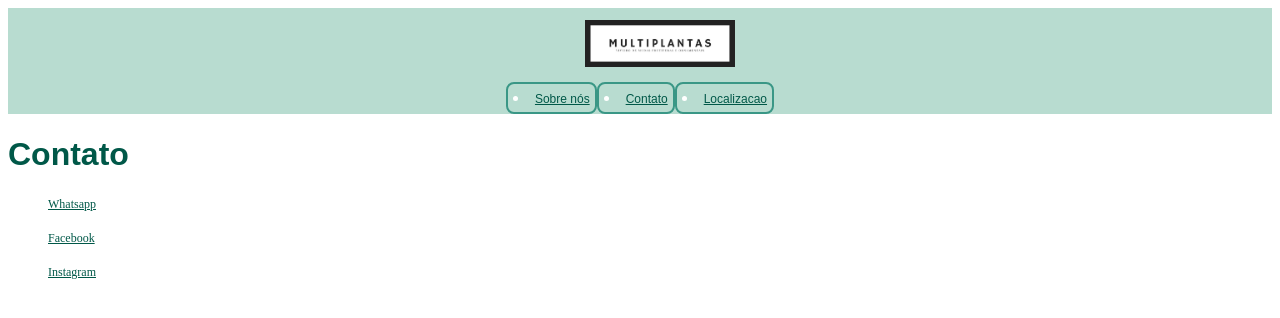
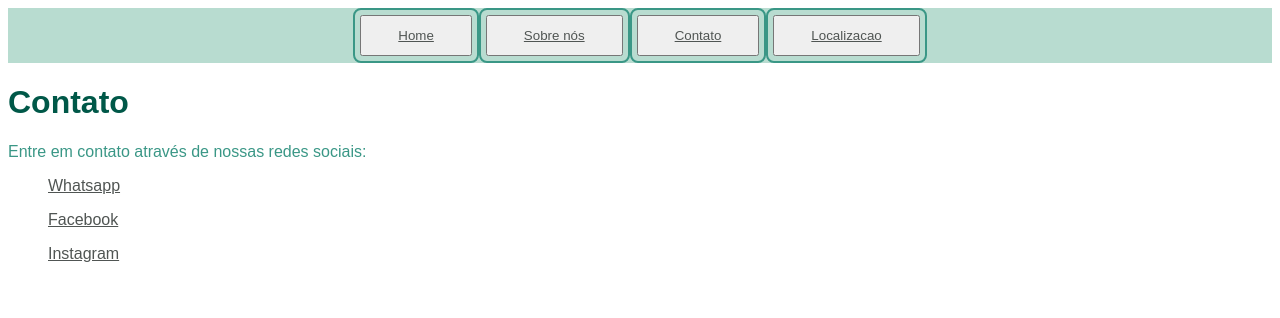
Before and after one commit to MarianaOta/projeto1, a plain HTML site: page html/contato.html in a window 1280 px wide. Drawn offline with Linux system fonts and the light colour scheme.

Commit message:
versaofaltaimagens

```diff
--- a/css/style.css
+++ b/css/style.css
@@ -1,13 +1,3 @@
-.bg {
-  background: rgb(255, 255, 255);
-background: url("#{resource['img/bg.jpg']}") center center no-repeat fixed;
--webkit-backgroundsize: cover;
--moz-background-size:cover;
--o-background-size: cover;
-background-size: cover;
-
-}
-
 
 .um {
   color: rgb(58, 151, 134);
@@ -43,10 +33,15 @@ a {
 .corpo {text-align: center;
 background-color: rgb(239, 236, 238);}
 
-.barramenu {
+
+
+li {
   font-family: Arial, Helvetica, sans-serif;
-  font-size: 12px;
-
+  list-style: none;
+  padding: 10px 30px;
+  background-color: transparent;
+}
+.btns {
   display:flex;
   position: sticky;
   align-items: center;
@@ -54,34 +49,22 @@ background-color: rgb(239, 236, 238);}
   top: 0px;
   background-color: rgb(184, 220, 208);
 }
-.listamenu {
+nav{
+  display: flex;
+  background-color: rgb(184, 220, 208);
+}
+.btn0 {
+  padding: 5px ;
+  text-align: center;
+border-radius: 8px;
+background: transparent;
+border: 2px solid rgb(58, 151, 134);
+font-size: 1rem;
+color:white;
+
+}
 
 
-  background-color: rgb(184, 220, 208);
-  align-items: center;
-
-
-}
-.listamenu li {
-  font-family: Arial, Helvetica, sans-serif;
-  list-style: none;
-  padding: 10px 30px;
-
-}
-.listamenu img {
-  text-align: center;
-  width: 150px;
-
-}
-.btns {
-
-  display:flex;
-  position: sticky;
-  align-items: center;
-  justify-content: center;
-  top: 0px;
-  background-color: rgb(184, 220, 208);
-}
 .btn1 {
   padding: 5px ;
   text-align: center;
@@ -90,25 +73,10 @@ background: transparent;
 border: 2px solid rgb(58, 151, 134);
 font-size: 1rem;
 color:white;
-cursor: pointer;
-position: relative;
 
 }
 
-.btn1::before {content: '';
-position: absolute;
-background: rgb(58, 151, 134);
-width:0;
-height: 100%;
-TOP: 0;
-left: 0;
-z-index: -1;
-transition: all .5s ease;
-}
 
-.btn1:hover::before {
-  width: 100%;
-}
 
 .btn2 {
   padding: 5px ;
@@ -118,25 +86,9 @@ background: transparent;
 border: 2px solid rgb(58, 151, 134);
 font-size: 1rem;
 color:white;
-cursor: pointer;
-position: relative;
 
 }
 
-.btn2::before {content: '';
-position: absolute;
-background: rgb(58, 151, 134);
-width:0;
-height: 100%;
-TOP: 0;
-left: 0;
-z-index: -1;
-transition: all .5s ease;
-}
-
-.btn2:hover::before {
-  width: 100%;
-}
 
 .btn3 {
   padding: 5px ;
@@ -145,34 +97,9 @@ border-radius: 8px;
 background: transparent;
 border: 2px solid rgb(58, 151, 134);
 font-size: 1rem;
-color:white;
-cursor: pointer;
-position: relative;
 
 }
 
-.btn3::before {content: '';
-position: absolute;
-background: rgb(58, 151, 134);
-width:0;
-height: 100%;
-TOP: 0;
-left: 0;
-z-index: -1;
-transition: all .5s ease;
-}
-
-.btn3:hover::before {
-  width: 100%;
-}
-a {color: rgb(0, 88, 72);
-  font-size: 12px;}
-
-  iframe
-  {
-
-  width: 1000px;
-  height: 500px;}
   .local {color: rgb(0, 88, 72);
    font-family: Arial, Helvetica, sans-serif;
     font-display: large;
@@ -187,4 +114,13 @@ a {color: rgb(0, 88, 72);
     font-family: Arial, Helvetica, sans-serif;
     font-display: large;
 
+
   }
+.descricao {
+  font-family: Arial, Helvetica, sans-serif;
+  color: rgb(58, 151, 134);
+}
+.infocontato {
+  font-family: Arial, Helvetica, sans-serif;
+  color: rgb(58, 151, 134);
+}
--- a/html/contato.html
+++ b/html/contato.html
@@ -8,20 +8,23 @@
   <title>Document</title>
 </head>
 <body>
-  <nav class="barramenu">
-    <ul class="listamenu">
-      <a href="/index.html"> <img src="/img/iniciohome.png" alt="multiplantashome"></a>
-     </ul>
-    </nav>
-    <nav class="btns">
-    <button class="btn1"> <li><a href="/html/sobrenos.html"> Sobre nós</a></li></button>
-    <button class="btn2"> <li><a href="/html/contato.html"> Contato</a></li> </button>
-      <button class="btn3"> <Li><a href="/html/localizacao.html">Localizacao</a></Li> </button></nav>
+
+  <div class="btns">
+    <nav>
+      <div class="btn0"><button> <li><a href="/index.html">Home</a></li></button></div>
+      <div class="btn1"><button> <li><a href="/html/sobrenos.html"> Sobre nós</a></li></button></div>
+      <div class="btn2"><button><li><a href="/html/contato.html"> Contato</a></li> </button></div>
+      <div class="btn3"> <button> <Li><a href="/html/localizacao.html">Localizacao</a></Li> </button></div>
+      </nav> </div>
+
   <div class="contato"><h1>Contato</h1></div>
-
+  <div class="descricao">Entre em contato através de nossas redes sociais:</div>
+<div class="infocontato">
   <dl><dd><a href="https://api.whatsapp.com/send?phone=5573999349372&text=Bom%20dia!%20🪴">Whatsapp</a></dl></dd>
 
  <dl><dd> <a href="https://m.facebook.com/pages/category/Product-Service/Multiplantas-105798271224240/">Facebook</a></dd></dt>
  <dl><dd><a href="https://www.instagram.com/ota.teiji/">Instagram</a></dd></dl>
+ </div>
+
 </body>
 </html>
```
Also changed, not shown: html/localizacao.html (+11 -11 lines), html/sobrenos.html (+16 -9 lines), index.html (+10 -12 lines), img/backgrounadc.png (deleted), img/background.png (deleted), img/bg.jpg (deleted), 4 other files.
